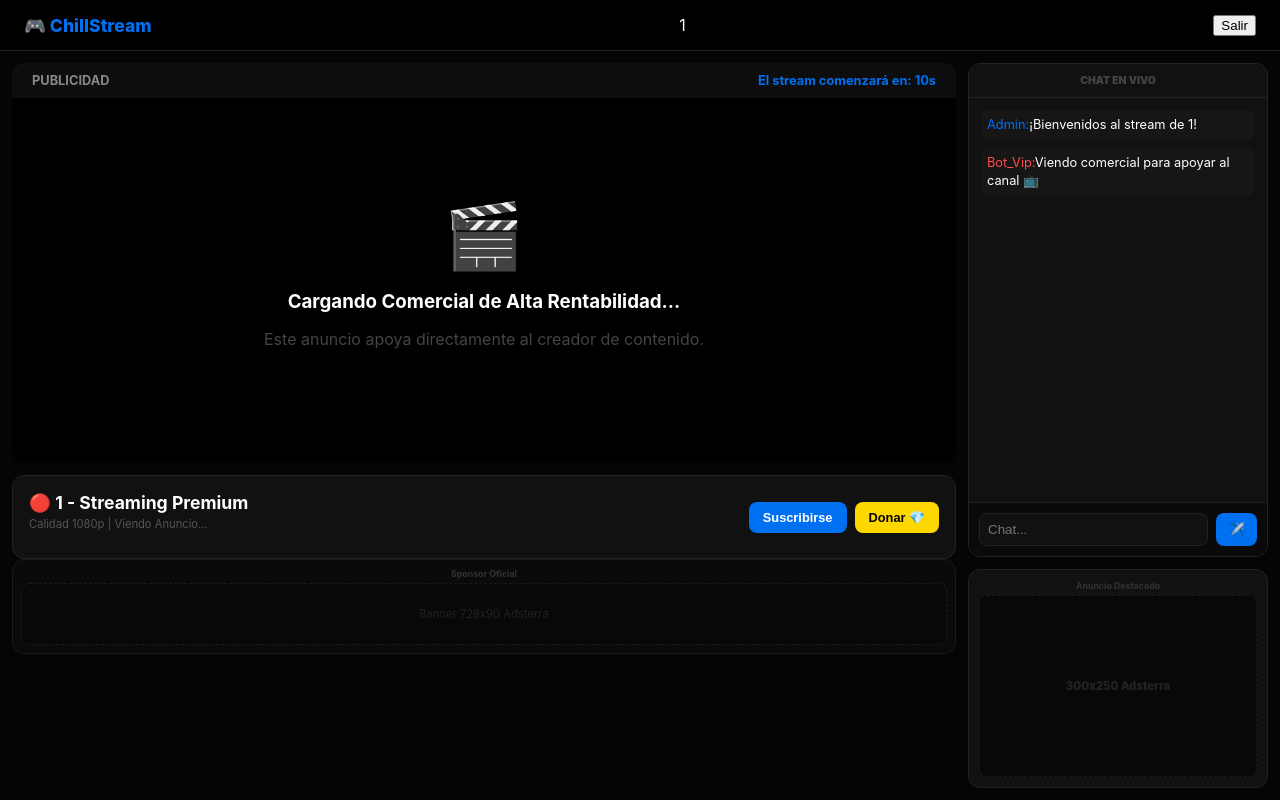
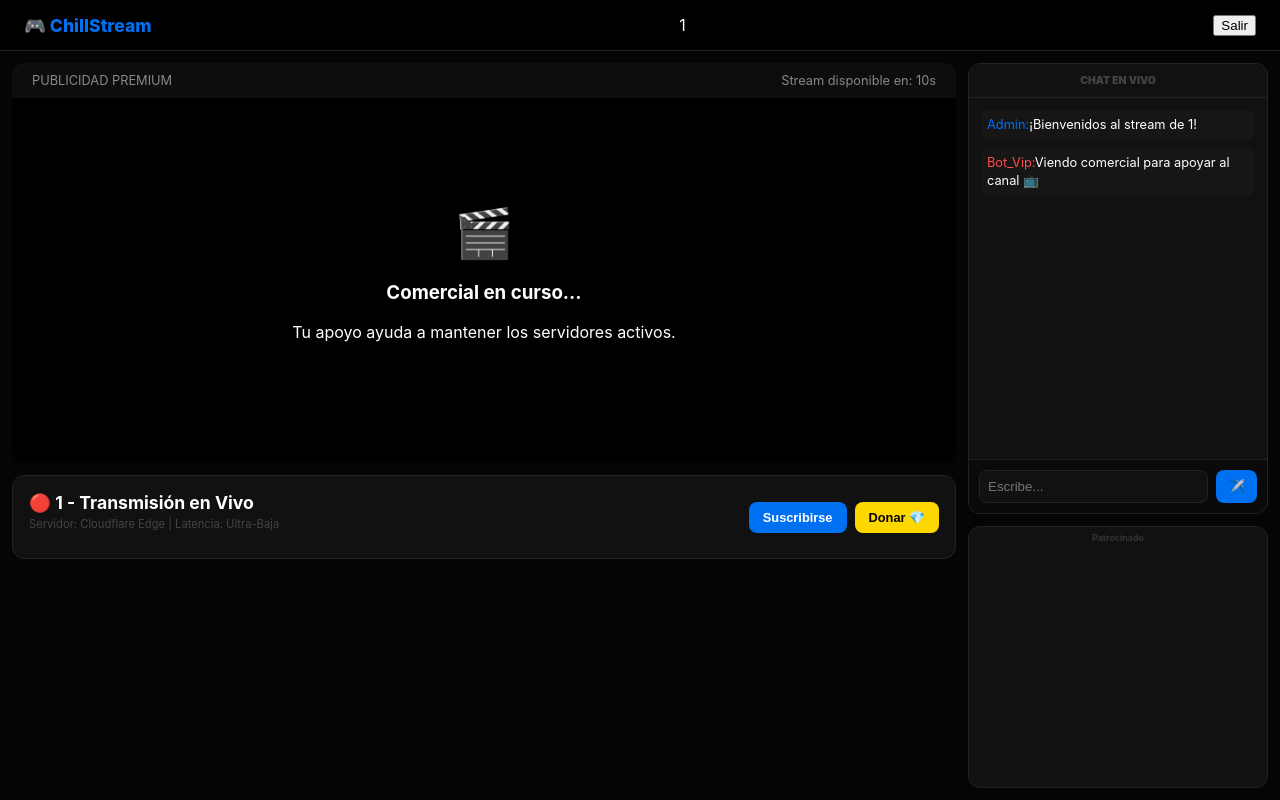
Before and after one commit to SFcristofer/Streams, a Next.js app: page /stream/1 in a window 1280 px wide. Built offline with nearby package versions, Linux system fonts and the light colour scheme.

Commit message:
Integración de anuncios Adsterra, video gigante y sistema de pre-roll

```diff
--- a/pages/stream/[username].js
+++ b/pages/stream/[username].js
@@ -1,11 +1,9 @@
 import { useRouter } from 'next/router';
 import { useEffect, useRef, useState } from 'react';
 import Head from 'next/head';
+import Script from 'next/script';
 import videojs from 'video.js';
 import 'video.js/dist/video-js.css';
-
-// Nota: En un entorno de producción real, instalarías videojs-ima y videojs-contrib-ads
-// para manejar los anuncios de forma automática. Aquí simularemos el flujo profesional.
 
 export default function StreamRoom() {
   const router = useRouter();
@@ -13,10 +11,11 @@ export default function StreamRoom() {
   const videoRef = useRef(null);
   const playerRef = useRef(null);
   const chatEndRef = useRef(null);
+  const adContainerRef = useRef(null);
 
   const [inputValue, setInputValue] = useState('');
-  const [adPlaying, setAdPlaying] = useState(true); // Controlamos si hay comercial activo
-  const [adTimeLeft, setAdTimeLeft] = useState(15); // Duración del comercial
+  const [adPlaying, setAdPlaying] = useState(true);
+  const [adTimeLeft, setAdTimeLeft] = useState(15);
 
   const [messages, setMessages] = useState([
     { id: 1, user: 'Admin', text: `¡Bienvenidos al stream de ${username || 'Cargando...'}!`, color: '#0070f3' },
@@ -25,18 +24,28 @@ export default function StreamRoom() {
 
   const streamUrl = `https://customer-ycfssauwomlccye1.cloudflarestream.com/20d23ae5b415df29bd6850b4de3ee2a1/manifest/video.m3u8`;
 
+  // Lógica para cargar el anuncio de Adsterra de forma segura en Next.js
+  useEffect(() => {
+    if (typeof window !== 'undefined' && !adPlaying) {
+      const script = document.createElement('script');
+      script.src = 'https://pl29013553.profitablecpmratenetwork.com/d9776db8a2d68a75a0f93175459f95a7/invoke.js';
+      script.async = true;
+      script.setAttribute('data-cfasync', 'false');
+      document.body.appendChild(script);
+    }
+  }, [adPlaying]);
+
   useEffect(() => {
     chatEndRef.current?.scrollIntoView({ behavior: "smooth" });
   }, [messages]);
 
-  // Lógica del comercial (Pre-roll)
   useEffect(() => {
     if (adPlaying && adTimeLeft > 0) {
       const timer = setTimeout(() => setAdTimeLeft(adTimeLeft - 1), 1000);
       return () => clearTimeout(timer);
     } else if (adTimeLeft === 0) {
       setAdPlaying(false);
-      initStream(); // Iniciamos el stream real cuando termina el anuncio
+      initStream();
     }
   }, [adPlaying, adTimeLeft]);
 
@@ -46,13 +55,12 @@ export default function StreamRoom() {
 
     const player = videojs(videoRef.current, {
       autoplay: true,
-      muted: false, // Ahora que el usuario ya interactuó con el anuncio, podemos intentar audio
+      muted: false,
       controls: true,
       responsive: true,
       fluid: true,
       sources: [{ src: streamUrl, type: 'application/x-mpegURL' }]
     });
-
     playerRef.current = player;
   };
 
@@ -82,25 +90,21 @@ export default function StreamRoom() {
         <section className="video-section">
           <div className="video-wrapper">
             <div className="ambient-glow"></div>
-
-            {/* CAPA DE COMERCIAL (Lo que te da más dinero) */}
             {adPlaying && (
               <div className="ad-overlay">
                 <div className="ad-header">
-                  <span>PUBLICIDAD</span>
-                  <span className="timer">El stream comenzará en: {adTimeLeft}s</span>
+                  <span>PUBLICIDAD PREMIUM</span>
+                  <span className="timer">Stream disponible en: {adTimeLeft}s</span>
                 </div>
                 <div className="ad-content">
-                  {/* Aquí es donde Adsterra o Google IMA cargarían el video real */}
                   <div className="ad-video-mock">
                     <div className="play-icon">🎬</div>
-                    <h3>Cargando Comercial de Alta Rentabilidad...</h3>
-                    <p>Este anuncio apoya directamente al creador de contenido.</p>
+                    <h3>Comercial en curso...</h3>
+                    <p>Tu apoyo ayuda a mantener los servidores activos.</p>
                   </div>
                 </div>
               </div>
             )}
-
             <div data-vjs-player style={{ visibility: adPlaying ? 'hidden' : 'visible' }}>
               <video ref={videoRef} className="video-js vjs-big-play-centered vjs-theme-city" playsInline />
             </div>
@@ -109,19 +113,12 @@ export default function StreamRoom() {
           <div className="video-footer">
             <div className="video-details">
               <div className="details-text">
-                <h2>🔴 {username} - Streaming Premium</h2>
-                <p className="live-meta">Calidad 1080p | {adPlaying ? 'Viendo Anuncio...' : 'En Directo'}</p>
+                <h2>🔴 {username} - Transmisión en Vivo</h2>
+                <p className="live-meta">Servidor: Cloudflare Edge | Latencia: Ultra-Baja</p>
               </div>
               <div className="action-buttons">
                  <button className="btn-action primary">Suscribirse</button>
                  <button className="btn-action donate">Donar 💎</button>
-              </div>
-            </div>
-
-            <div className="ad-horizontal">
-              <span className="ad-label">Sponsor Oficial</span>
-              <div className="ad-box-h">
-                 <p>Banner 728x90 Adsterra</p>
               </div>
             </div>
           </div>
@@ -142,7 +139,7 @@ export default function StreamRoom() {
             <div className="chat-input">
               <input
                 type="text"
-                placeholder="Chat..."
+                placeholder="Escribe..."
                 value={inputValue}
                 onChange={(e) => setInputValue(e.target.value)}
                 onKeyPress={(e) => e.key === 'Enter' && handleSendMessage()}
@@ -151,10 +148,11 @@ export default function StreamRoom() {
             </div>
           </div>
 
-          <div className="ad-sidebar">
-            <span className="ad-label">Anuncio Destacado</span>
-            <div className="ad-box-v">
-               <p>300x250 Adsterra</p>
+          {/* ANUNCIO REAL DE ADSTERRA INTEGRADO */}
+          <div className="ad-sidebar-real">
+            <span className="ad-label">Patrocinado</span>
+            <div id="container-d9776db8a2d68a75a0f93175459f95a7">
+              {/* El script de Adsterra inyectará el anuncio aquí dentro */}
             </div>
           </div>
         </aside>
@@ -167,47 +165,19 @@ export default function StreamRoom() {
         .navbar { height: 50px; background: #000; border-bottom: 1px solid var(--border); display: flex; align-items: center; justify-content: space-between; padding: 0 1.5rem; }
         .logo { font-weight: 800; cursor: pointer; color: var(--primary); font-size: 1.1rem; }
         .status-dot { width: 8px; height: 8px; background: #ff4d4d; border-radius: 50%; box-shadow: 0 0 10px #ff4d4d; }
-
         .main-content { flex: 1; display: grid; grid-template-columns: 1fr 300px; gap: 0.75rem; padding: 0.75rem; overflow: hidden; }
-
         .video-section { display: flex; flex-direction: column; gap: 0.75rem; overflow-y: auto; }
         .video-wrapper { position: relative; background: #000; border-radius: 12px; overflow: hidden; min-height: 400px; }
-
-        /* OVERLAY DE COMERCIAL (PRE-ROLL) */
-        .ad-overlay {
-          position: absolute;
-          top: 0; left: 0; right: 0; bottom: 0;
-          background: #000;
-          z-index: 50;
-          display: flex;
-          flex-direction: column;
-        }
-        .ad-header {
-          padding: 10px 20px;
-          background: rgba(255,255,255,0.05);
-          display: flex;
-          justify-content: space-between;
-          font-size: 0.8rem;
-          font-weight: bold;
-          color: #888;
-        }
-        .timer { color: var(--primary); }
-        .ad-content { flex: 1; display: flex; align-items: center; justify-content: center; }
-        .ad-video-mock { text-align: center; color: #444; }
-        .play-icon { font-size: 4rem; margin-bottom: 1rem; }
-        .ad-video-mock h3 { color: #fff; margin: 0; }
-
+        .ad-overlay { position: absolute; top: 0; left: 0; right: 0; bottom: 0; background: #000; z-index: 50; display: flex; flex-direction: column; }
+        .ad-header { padding: 10px 20px; background: rgba(255,255,255,0.05); display: flex; justify-content: space-between; font-size: 0.8rem; color: #888; }
+        .ad-content { flex: 1; display: flex; align-items: center; justify-content: center; text-align: center; }
+        .play-icon { font-size: 3rem; margin-bottom: 1rem; color: #333; }
         .video-details { background: var(--card-bg); padding: 1rem; border-radius: 12px; display: flex; justify-content: space-between; align-items: center; border: 1px solid var(--border); }
         .details-text h2 { margin: 0; font-size: 1.1rem; }
-        .live-meta { margin-top: 4px; font-size: 0.7rem; color: #555; }
+        .live-meta { margin-top: 4px; font-size: 0.7rem; color: #444; }
         .btn-action { padding: 8px 14px; border-radius: 8px; font-weight: bold; cursor: pointer; border: none; font-size: 0.8rem; margin-left: 8px; }
         .btn-action.primary { background: var(--primary); color: #fff; }
         .btn-action.donate { background: #ffd700; color: #000; }
-
-        .ad-horizontal { background: #0a0a0a; border-radius: 12px; padding: 8px; border: 1px solid #1a1a1a; text-align: center; }
-        .ad-label { font-size: 0.55rem; color: #333; font-weight: bold; display: block; margin-bottom: 4px; }
-        .ad-box-h { height: 60px; background: #080808; border: 1px dashed #1a1a1a; border-radius: 8px; display: flex; align-items: center; justify-content: center; color: #222; font-size: 0.7rem; }
-
         .sidebar { display: flex; flex-direction: column; gap: 0.75rem; }
         .chat-container { flex: 1; background: var(--card-bg); border-radius: 12px; display: flex; flex-direction: column; border: 1px solid var(--border); overflow: hidden; }
         .chat-header { padding: 10px; background: #111; text-align: center; font-size: 0.65rem; color: #444; font-weight: 900; border-bottom: 1px solid var(--border); }
@@ -217,8 +187,9 @@ export default function StreamRoom() {
         .chat-input input { flex: 1; background: #111; border: 1px solid #222; color: #fff; padding: 8px; border-radius: 8px; outline: none; }
         .chat-input button { background: var(--primary); border: none; color: #fff; padding: 0 12px; border-radius: 8px; cursor: pointer; }
 
-        .ad-sidebar { background: var(--card-bg); border-radius: 12px; padding: 10px; border: 1px solid var(--border); text-align: center; }
-        .ad-box-v { height: 180px; background: #080808; border: 1px dashed #1a1a1a; border-radius: 8px; display: flex; align-items: center; justify-content: center; color: #222; font-size: 0.7rem; font-weight: 900; }
+        /* ESTILO PARA EL ANUNCIO REAL */
+        .ad-sidebar-real { background: var(--card-bg); border-radius: 12px; padding: 5px; border: 1px solid var(--border); text-align: center; min-height: 250px; }
+        .ad-label { font-size: 0.55rem; color: #333; font-weight: bold; display: block; margin-bottom: 5px; }
       `}</style>
     </div>
   );
```
